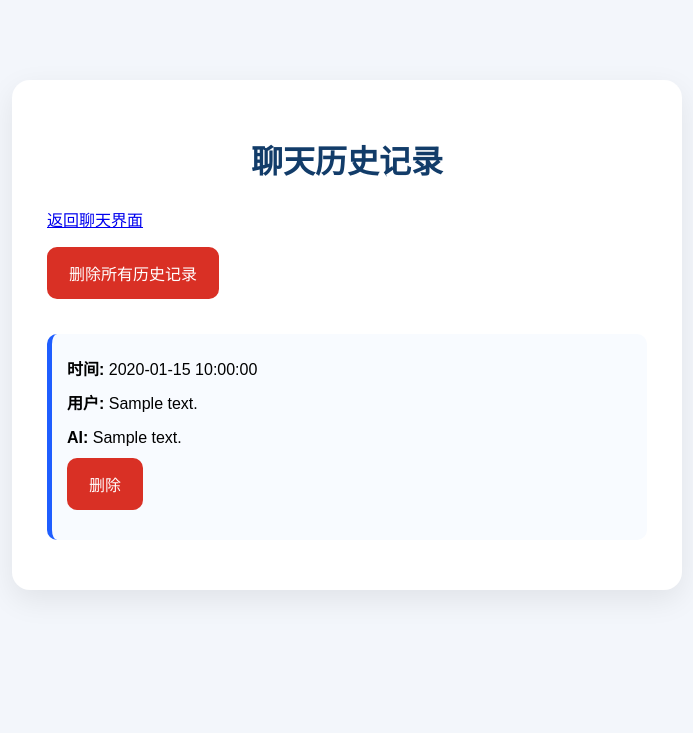
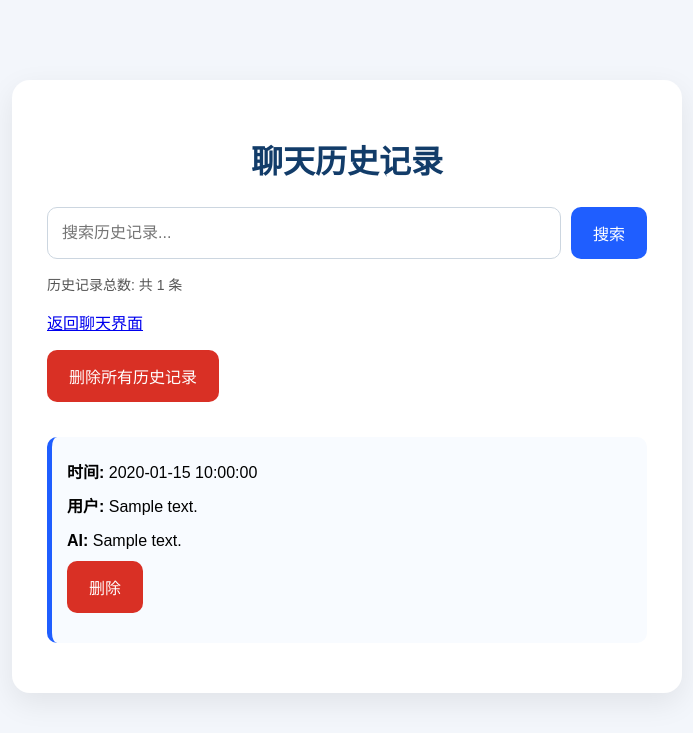
Before and after one commit to benboerb0323/Ai-Finance-Assistant, a Flask app: page /history in a window 1280 px wide. Shown: the top 733 px of the page, without its empty margins (293-986 px from the left). Run offline with Flask 3, Linux system fonts and the light colour scheme; tables that the repository leaves empty hold one stand-in row (values such as "Sample post").

Commit message:
show history record count

```diff
--- a/app.py
+++ b/app.py
@@ -2,7 +2,7 @@ from flask import Flask,render_template,request,redirect,url_for,session
 from openai import OpenAI
 from dotenv import load_dotenv
 import os
-from database import init_db, save_chat, get_chat_history, delete_all_history, delete_history_by_id
+from database import init_db, save_chat, get_chat_history, delete_all_history, delete_history_by_id, search_chat_history
 
 load_dotenv()
 
@@ -114,11 +114,20 @@ def clear_chat():
 @app.route("/history")
 def history():
 
-    history_records = get_chat_history()
+    keyword = request.args.get("keyword", "")
+
+    if keyword:
+        history_records = search_chat_history(keyword)
+    else:
+        history_records = get_chat_history()
+
+    history_count = len(history_records)
 
     return render_template(
         "history.html",
-        history_records=history_records
+        history_records=history_records,
+        keyword=keyword,
+        history_count=history_count
     )
 
 
--- a/database.py
+++ b/database.py
@@ -50,3 +50,18 @@ def delete_history_by_id(record_id):
     cursor.execute('DELETE FROM chat_history WHERE id = ?', (record_id,))
     conn.commit()
     conn.close()
+
+
+def search_chat_history(keyword):
+    conn = sqlite3.connect("chat_history.db")
+    conn.row_factory = sqlite3.Row
+    cursor = conn.cursor()
+    cursor.execute('''
+        SELECT id, user_message, ai_message, created_at
+        FROM chat_history
+        WHERE user_message LIKE ? OR ai_message LIKE ?
+        ORDER BY created_at DESC
+    ''', (f'%{keyword}%', f'%{keyword}%'))
+    history = cursor.fetchall()
+    conn.close()
+    return history
--- a/static/style.css
+++ b/static/style.css
@@ -171,3 +171,28 @@ button:hover {
 .danger-btn:hover {
     background: #b3261e;
 }
+
+.search-form {
+    display: flex;
+    gap: 10px;
+    margin-bottom: 15px;
+}
+
+.search-form input {
+    flex: 1;
+}
+
+.empty-history {
+    padding: 20px;
+    margin-top: 15px;
+    text-align: center;
+    color: #777;
+    background: #f8fbff;
+    border-radius: 10px;
+}
+
+.history-count {
+    color: #555;
+    font-size: 14px;
+    margin: 10px 0 15px;
+}
--- a/templates/history.html
+++ b/templates/history.html
@@ -9,6 +9,29 @@
 <body>
     <div class="container">
         <h1>聊天历史记录</h1>
+
+        <form method="GET" action="{{ url_for('history') }}" class="search-form">
+            <input type="text" name="keyword" placeholder="搜索历史记录..." value="{{ keyword }}">
+            <button type="submit">搜索</button>
+        </form>
+
+        {% if keyword %}
+            <p>
+                当前搜索: "{{ keyword }}"
+
+                <a href="{{ url_for('history') }}">清除搜索</a>
+
+            </p>
+        {% endif %}
+
+
+        <p class="history-count">
+            {% if keyword %}
+                搜索结果数量: 共 {{ history_count }} 条
+            {% else %}
+                历史记录总数: 共 {{ history_count }} 条
+            {% endif %}
+        </p>
 
         <p>
             <a href="{{ url_for('home') }}">返回聊天界面</a>
@@ -31,6 +54,10 @@
                 </form>
 
             </div>
+            {% else %}
+            <div class="empty-history">
+                <p>暂无历史记录</p>
+            </div>
             {% endfor %}
         </div>
     </div>
```
